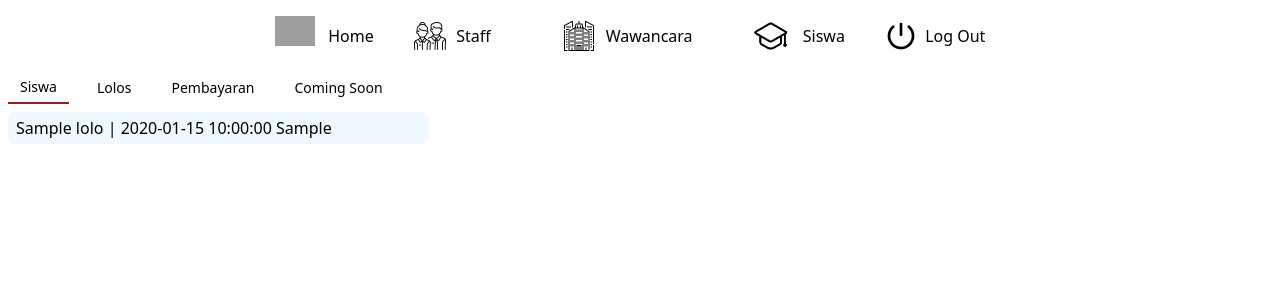
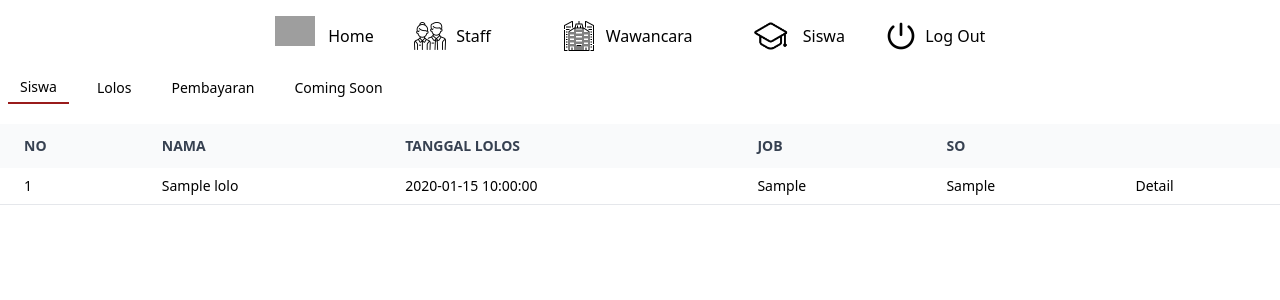
Before and after one commit to agungnugroho0/dev, a PHP site: page /admin/siswa.php in a window 1280 px wide. Shown: the top 300 px of the page. Run offline with PHP 8.4, Linux system fonts and the light colour scheme; the visitor is signed in with stand-in values (Sample User, id 1); tables that the repository leaves empty or names only in its code hold one stand-in row (values such as "Sample post"); some libraries are stand-ins or nearby versions; grey boxes are pictures that could not be loaded.

Commit message:
mengubah lolos dari flex menjadi tabel

```diff
--- a/admin/view/lolos.php
+++ b/admin/view/lolos.php
@@ -1,18 +1,31 @@
 <?php
-
-// echo "lolos";
-$lolos = $konek -> query("SELECT  log_lolos.*,lolos.nama FROM log_lolos JOIN lolos ON log_lolos.nis = lolos.nis ");
-while ($lolos2 = $lolos -> fetch_assoc()) { ?>
-
-
-<div class="flex flex-wrap max-w-screen-xl gap-2 mx-2 mt-2">
-    <a href="" class="md:w-2/6 w-full cursor-default"><div class="bg-sky-50 hover:bg-sky-100 active:scale-95 transition rounded-lg px-2 py-1">
-        <span class="font-medium"><?= $lolos2['nama']?>&nbsp;|</span>
-        <span class="font-normal"><?= $lolos2['tgl_lolos']?></span>
-        <span class="font-normal"><?= $lolos2['job']?></span>
-
-    </div></a>
-</div>
-<?php
-}
-?>
+$lolos = $konek -> query("SELECT  log_lolos.*,lolos.nama FROM log_lolos JOIN lolos ON log_lolos.nis = lolos.nis "); ?>
+<table class="w-full text-sm text-left mt-5">
+<thead class="text-md text-gray-700 uppercase bg-gray-50">
+<tr>
+    <th scope="col" class="px-6 py-3">No</th>
+    <th scope="col" class="px-6 py-3">Nama</th>
+    <th scope="col" class="px-6 py-3">Tanggal lolos</th>
+    <th scope="col" class="px-6 py-3">Job</th>
+    <th scope="col" class="px-6 py-3">SO</th>
+    <th scope="col" class="px-6 py-3"></th>
+</tr>
+</thead>
+<tbody>
+    <?php
+    $no = 1;
+    while ($lolos2 = $lolos -> fetch_assoc()) {
+    ?>
+        <tr class="bg-white border-b hover:bg-gray-50 cursor-default">
+            <td class="px-6 py-2"><?= $no++; ?></td>
+            <td class="px-6 py-2"><?= $lolos2['nama']?></td>
+            <td class="px-6 py-2"><?= $lolos2['tgl_lolos'] ?></td>
+            <td class="px-6 py-2"><?= $lolos2['job'] ?></td>
+            <td class="px-6 py-2"><?= $lolos2['so'] ?></td>
+            <td class="px-6 py-2"><a href="../features/detail_siswa.php?nis=<?=$lolos2['nis']?>">Detail</a></td>
+        </tr>
+        <?php
+        }
+        ?>
+</tbody>
+</table>
```
